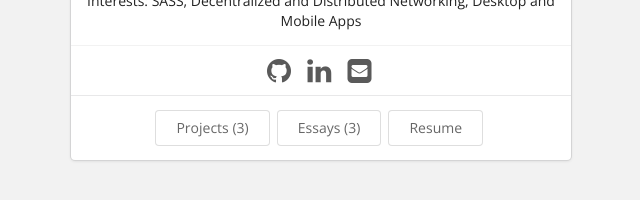
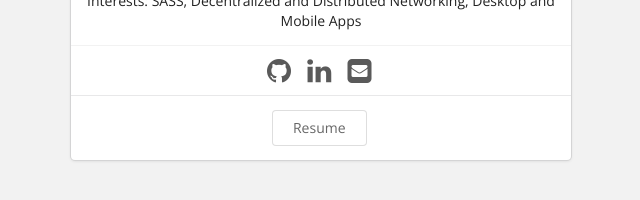
Before and after one commit to Akintunde102/akintunde102.github.io, a Jekyll site: the page built from index.html, in a window 1280 px wide. Shown: the part 481-681 px from the top of the page, without its empty margins (319-959 px from the left). Built offline with Jekyll 4.4.1, drawn with Linux system fonts in a browser that asks for light colours.

Commit message:
removed essays and projects

```diff
--- a/_includes/theme-home-builtin-1.html
+++ b/_includes/theme-home-builtin-1.html
@@ -38,12 +38,6 @@
         {% include home-network-links.html %}
       </div>
       <div class="center aligned content">
-        <a href="{{ site.baseurl}}/projects/">
-          <button class="ui basic button">Projects ({{ num_projects }})</button>
-        </a>
-        <a href="{{ site.baseurl}}/essays/">
-          <button class="ui basic button">Essays ({{ num_essays }})</button>
-        </a>
         <a href="{{ site.baseurl}}/bio/">
           <button class="ui basic button">{{ site.bio-page-label }}</button>
         </a>
```
